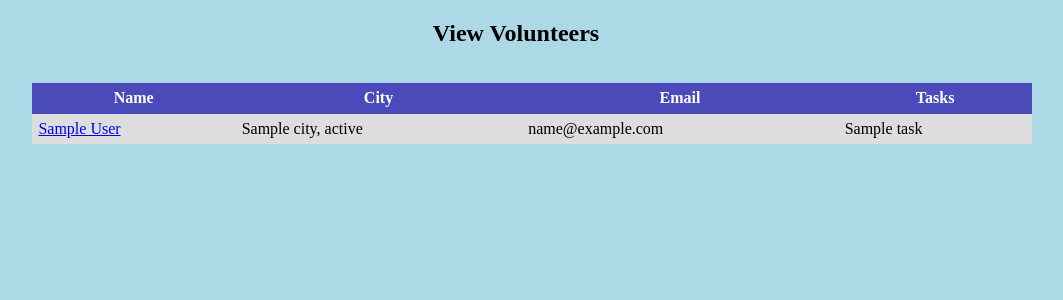
After one commit to TaebForAssembly/taeb_server, a Flask app: template api/templates/information/volunteer_table.html in a window 1280 px wide. The commit adds this page. Shown: the top 300 px of the page, without its empty margins (124-1187 px from the left). Run offline with Flask 3, Linux system fonts and the light colour scheme; the template is opened without the code that fills it: most values are stand-ins (such as "Sample title", 1, 10 or a date in 2020); parts of the project's set-up code (start-up, migrations or seed data) failed here and were passed over.

Commit message:
Feat: View Email table and individual page

```diff
--- a/api/index.py
+++ b/api/index.py
@@ -1,6 +1,6 @@
 import os
 from flask import Flask, redirect
-from . import auth, mailing_list, embed, volunteer
+from . import auth, mailing_list, embed, volunteer, view
 from .db import signed_in
 from flask_cors import CORS
 
@@ -29,6 +29,7 @@ def create_app(test_config=None):
     app.register_blueprint(mailing_list.bp)
     app.register_blueprint(embed.bp)
     app.register_blueprint(volunteer.bp)
+    app.register_blueprint(view.bp)
 
     # a simple page that says hello
     @app.route('/')
--- a/api/static/style.css
+++ b/api/static/style.css
@@ -8,7 +8,7 @@ body {
     background-color: lightblue;
 }
 
-.form_content {
+.form_content, .view_content {
     width: 100%;
     display: flex;
     justify-content: center;
@@ -52,3 +52,44 @@ h1 {
     height: 1.5rem;
     margin: 0;
 }
+
+.view_content {
+    padding: 1rem;
+}
+
+.view_content table {
+    width: 100%;
+    max-width: 1000px;
+    border-collapse: collapse;
+    border: 1px black;
+    border-radius: 1rem;
+}
+
+.view_content .inside  {
+    width: 100%;
+    max-width: 750px;
+    background-color: rgb(241, 241, 241);
+    padding: 1.5rem;
+    border-radius: 1rem;
+}
+
+.view_content th {
+    background-color: rgb(74, 74, 187);
+    color: white;
+}
+
+.view_content td {
+    color: black;
+}
+
+.view_content td, .view_content th {
+    padding: 0.4rem;
+}
+
+.view_content tr:nth-child(odd) {
+    background-color: rgb(221, 221, 221);
+}
+
+.view_content tr:nth-child(even) {
+    background-color: rgb(196, 196, 196);
+}
--- /dev/null
+++ b/api/templates/information/volunteer_table.html
@@ -0,0 +1,34 @@
+{% extends 'base.html' %}
+
+{% block head %}
+<link rel="stylesheet" href="{{ url_for('static', filename='style.css') }}">
+{% endblock %}
+
+{% block header %}
+  <h1>{% block title %}View Volunteers{% endblock %}</h1>
+{% endblock %}
+
+{% block content %}
+  <div class="view_content">
+    <table>
+        <thead>
+            <tr>
+                <th>Name</th>
+                <th>City</th>
+                <th>Email</th>
+                <th>Tasks</th>
+            </tr>
+        </thead>
+        <tbody>
+            {% for volunteer in volunteers %}
+                <tr>
+                    <td><a href={{"/view/volunteers/" + volunteer.id|string}}>{{volunteer.first_name}} {{volunteer.last_name}}</a></td>
+                    <td>{{volunteer.city}}, {{volunteer.state}}</td>
+                    <td>{{volunteer.email}}</td>
+                    <td>{{volunteer.tasks|join(", ")}}</td>
+                </tr>
+            {% endfor %}
+        </tbody>
+    </table>
+  </div>
+{% endblock %}
```
Also changed, not shown: api/templates/information/volunteer_info.html (added, +44 -0 lines), api/view.py (added, +44 -0 lines).
